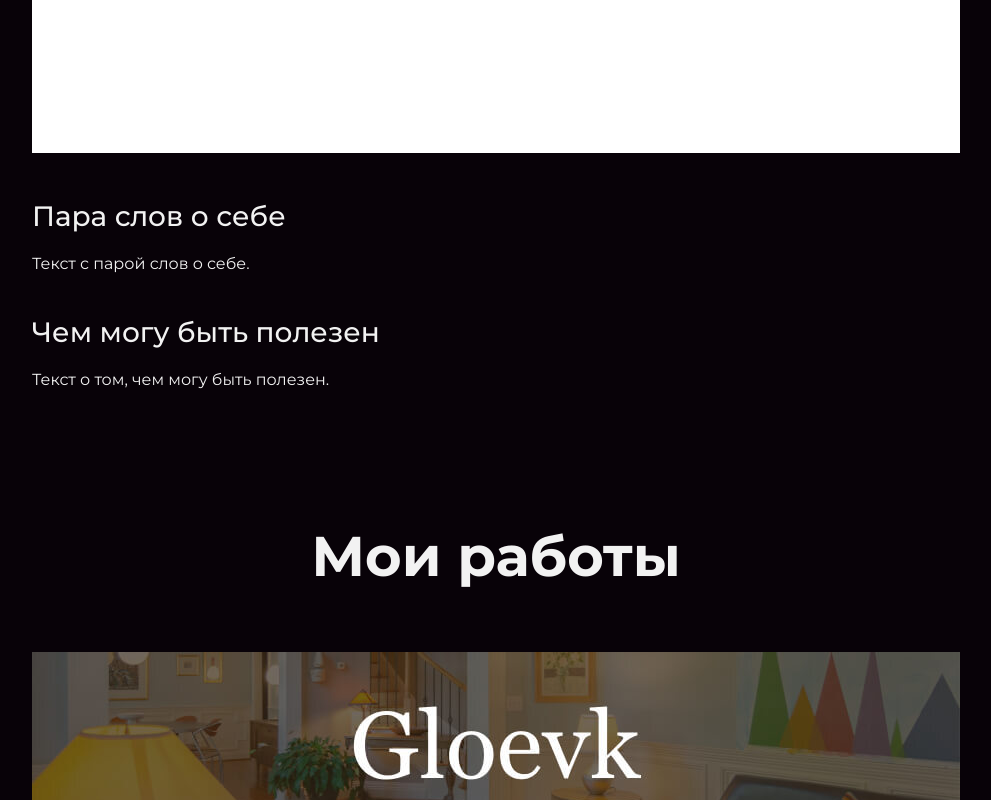
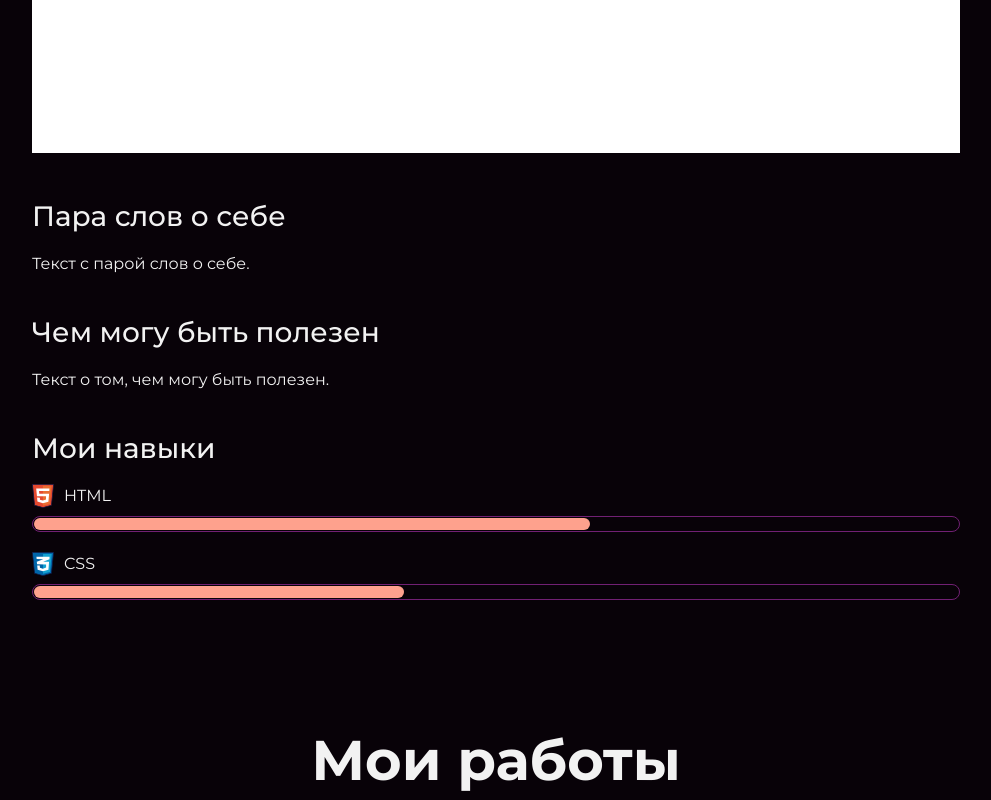
Before and after one commit to Slavaa00/GG, a plain HTML site: page index.html in a window 1280 px wide. Shown: the part 1443-2243 px from the top of the page, without its empty margins (144-1135 px from the left). Drawn offline with Linux system fonts and the light colour scheme.

Commit message:
900909
oi;jggu9pi

```diff
--- a/index.html
+++ b/index.html
@@ -21,7 +21,8 @@
       <p>Migos</p>
     </section>
   </div>
-  <div class="container"><section class="intro">
+  <div class="container">
+    <section class="intro">
       <h2 class="subheading">Давайте познакомимся</h2>
       <figure class="user-image">
         <img src="files/gifka.gif" width="928" height="536" alt="Фотография Неопознанного Енота">
@@ -30,6 +31,15 @@
       <p>Текст с парой слов о себе.</p>
       <h3>Чем могу быть полезен</h3>
       <p>Текст о том, чем могу быть полезен.</p>
+      <div class="skills">
+        <h3>Мои навыки</h3>
+        <dl class="skills-list">
+          <dt class="skill-html">HTML</dt>
+          <dd class="level"><div style="width: 60%;">60%</div></dd>
+          <dt class="skill-css">CSS</dt>
+          <dd class="level"><div style="width: 40%;">40%</div></dd>
+        </dl>
+      </div>
     </section>
   </div>
   <div class="container"><section class="portfolio">
```
